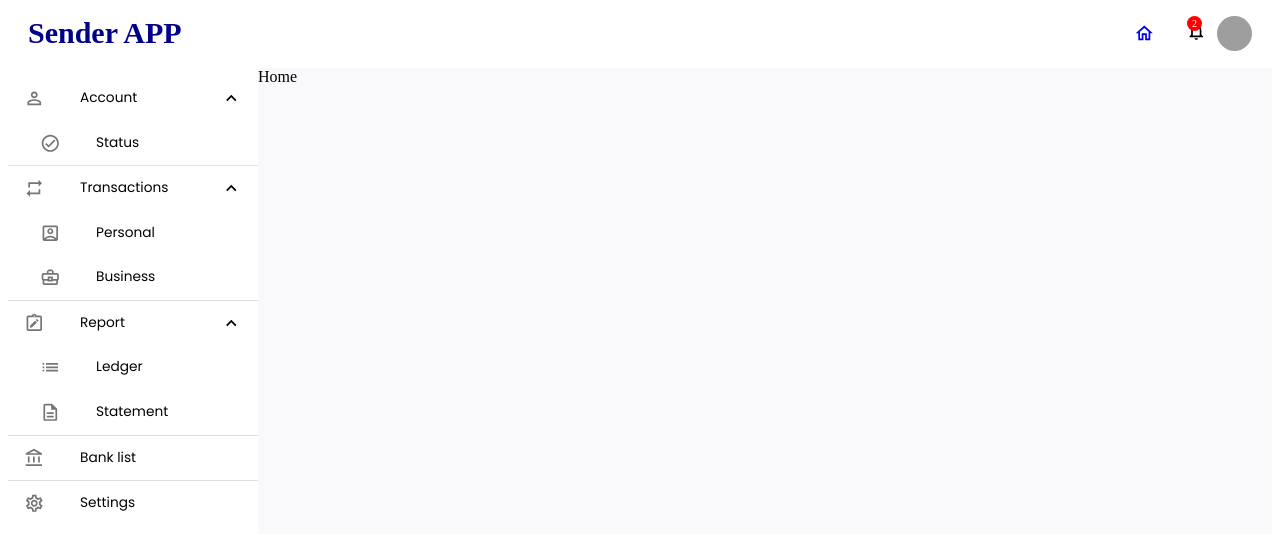
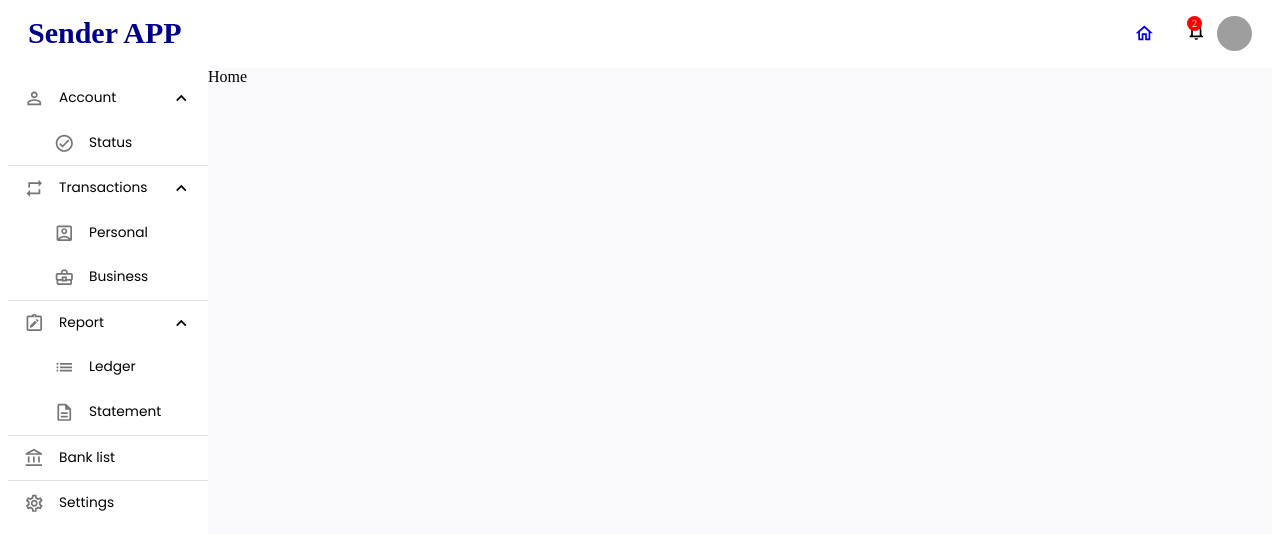
Before and after one commit to marikannan-openturf/sender_app, a React (Create React App) app: page / in a window 1280 px wide. Shown: the top 550 px of the page. Built offline with nearby package versions, Linux system fonts and the light colour scheme; grey boxes are pictures that could not be loaded.

Commit message:
local changes added

```diff
--- a/src/components/sidebar/MenuBar.jsx
+++ b/src/components/sidebar/MenuBar.jsx
@@ -21,15 +21,25 @@ import SettingsOutlinedIcon from '@mui/icons-material/SettingsOutlined';
 import HomeOutlinedIcon from '@mui/icons-material/HomeOutlined';
 
 export default function MenuBar() {
-  const [open, setOpen] = React.useState(true);
+  const [accountOpen, setAccountOpen] = React.useState(true);
+  const [transactionOpen, setTransactionOpen] = React.useState(true);
+  const [reportOpen, setReportOpen] = React.useState(true);
 
-  const handleClick = () => {
-    setOpen(!open);
-  };
+  const handleAccountClick = () => {
+    setAccountOpen(!accountOpen);
+  }
+
+  const handleTransactionClick = () => {
+    setTransactionOpen(!transactionOpen);
+  }
+
+  const handleReportClick = () => {
+    setReportOpen(!reportOpen);
+  }
 
   return (
     <List
-      sx={{ width: '100%', maxWidth: 250, bgcolor: 'background.paper' }}
+      sx={{ width: '100%', maxWidth: 200, bgcolor: 'background.paper' }}
       component="nav"
       aria-labelledby="nested-list-subheader">
       {/* <ListItemButton component={Link} to="/">
@@ -39,17 +49,17 @@ export default function MenuBar() {
         <ListItemText primary="Home" />
       </ListItemButton>
       <Divider/> */}
-      <ListItemButton onClick={handleClick}>
-        <ListItemIcon>
+      <ListItemButton onClick={handleAccountClick}>
+        <ListItemIcon sx={{minWidth:'35px'}}>
           <PermIdentityOutlinedIcon />
         </ListItemIcon>
         <ListItemText primary="Account" />
-        {open ? <ExpandLess /> : <ExpandMore />}
+        {accountOpen ? <ExpandLess /> : <ExpandMore />}
       </ListItemButton>
-      <Collapse in={open} timeout="auto" unmountOnExit>
+      <Collapse in={accountOpen} timeout="auto" unmountOnExit>
         <List component="div" disablePadding>
-          <ListItemButton sx={{ pl: 4 }} component={Link} to="/account-status">
-            <ListItemIcon>
+          <ListItemButton component={Link} to="/account-status">
+            <ListItemIcon sx={{minWidth:'35px',paddingLeft:'30px'}}>
               <CheckCircleOutlineOutlinedIcon />
             </ListItemIcon>
             <ListItemText primary="Status" />
@@ -58,25 +68,25 @@ export default function MenuBar() {
       </Collapse>
       <Divider/>
 
-      <ListItemButton onClick={handleClick}>
-        <ListItemIcon>
+      <ListItemButton onClick={handleTransactionClick}>
+        <ListItemIcon sx={{minWidth:'35px'}}>
           <RepeatOutlinedIcon />
         </ListItemIcon>
         <ListItemText primary="Transactions" />
-        {open ? <ExpandLess /> : <ExpandMore />}
+        {transactionOpen ? <ExpandLess /> : <ExpandMore />}
       </ListItemButton>
-      <Collapse in={open} timeout="auto" unmountOnExit>
+      <Collapse in={transactionOpen} timeout="auto" unmountOnExit>
         <List component="div" disablePadding>
-          <ListItemButton sx={{ pl: 4 }} component={Link} to="/transactions-personal">
-            <ListItemIcon>
+          <ListItemButton  component={Link} to="/transactions-personal">
+            <ListItemIcon sx={{minWidth:'35px',paddingLeft:'30px'}}>
               <AccountBoxOutlinedIcon />
             </ListItemIcon>
             <ListItemText primary="Personal" />
           </ListItemButton>
         </List>
         <List component="div" disablePadding>
-          <ListItemButton sx={{ pl: 4 }}  component={Link} to="/transactions-business">
-            <ListItemIcon>
+          <ListItemButton  component={Link} to="/transactions-business">
+            <ListItemIcon sx={{minWidth:'35px',paddingLeft:'30px'}}>
               <BusinessCenterOutlinedIcon />
             </ListItemIcon>
             <ListItemText primary="Business" />
@@ -85,25 +95,25 @@ export default function MenuBar() {
       </Collapse>
       <Divider/>
 
-      <ListItemButton onClick={handleClick}>
-        <ListItemIcon>
+      <ListItemButton onClick={handleReportClick}>
+        <ListItemIcon sx={{minWidth:'35px'}}>
           <NoteAltOutlinedIcon />
         </ListItemIcon>
         <ListItemText primary="Report" />
-        {open ? <ExpandLess /> : <ExpandMore />}
+        {reportOpen ? <ExpandLess /> : <ExpandMore />}
       </ListItemButton>
-      <Collapse in={open} timeout="auto" unmountOnExit>
+      <Collapse in={reportOpen} timeout="auto" unmountOnExit>
         <List component="div" disablePadding>
-          <ListItemButton sx={{ pl: 4 }} component={Link} to="/report-ledger">
-            <ListItemIcon>
+          <ListItemButton component={Link} to="/report-ledger">
+            <ListItemIcon sx={{minWidth:'35px',paddingLeft:'30px'}}>
               <ListOutlinedIcon />
             </ListItemIcon>
             <ListItemText primary="Ledger" />
           </ListItemButton>
         </List>
         <List component="div" disablePadding>
-          <ListItemButton sx={{ pl: 4 }} component={Link} to="/report-statement">
-            <ListItemIcon>
+          <ListItemButton component={Link} to="/report-statement">
+            <ListItemIcon sx={{minWidth:'35px',paddingLeft:'30px'}}>
               <DescriptionOutlinedIcon />
             </ListItemIcon>
             <ListItemText primary="Statement" />
@@ -113,14 +123,14 @@ export default function MenuBar() {
       <Divider/>
 
       <ListItemButton component={Link} to="/bank-list">
-        <ListItemIcon>
+        <ListItemIcon sx={{minWidth:'35px'}}>
           <AccountBalanceOutlinedIcon />
         </ListItemIcon>
         <ListItemText primary="Bank list" />
       </ListItemButton>
       <Divider/>
       <ListItemButton component={Link} to="/settings">
-        <ListItemIcon>
+        <ListItemIcon sx={{minWidth:'35px'}}>
           <SettingsOutlinedIcon />
         </ListItemIcon>
         <ListItemText primary="Settings" />
--- a/src/components/sidebar/sidebar.css
+++ b/src/components/sidebar/sidebar.css
@@ -1,4 +1,4 @@
- .sidebar {
+ /* .sidebar {
     flex: 1;
     height: calc(100vh - 50px);
     background-color: white;
@@ -47,4 +47,4 @@
 .sidebarIcon {
     margin-right: 5px;
     font-size: 20px !important;
-}
+}  */
```
Also changed, not shown: src/components/sidebar/Sidebar.jsx (+119 -107 lines).
